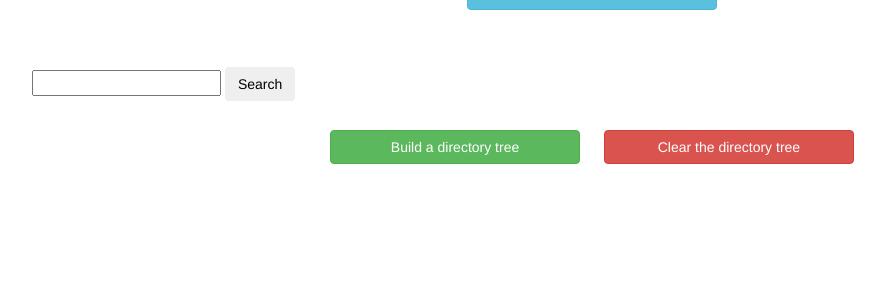
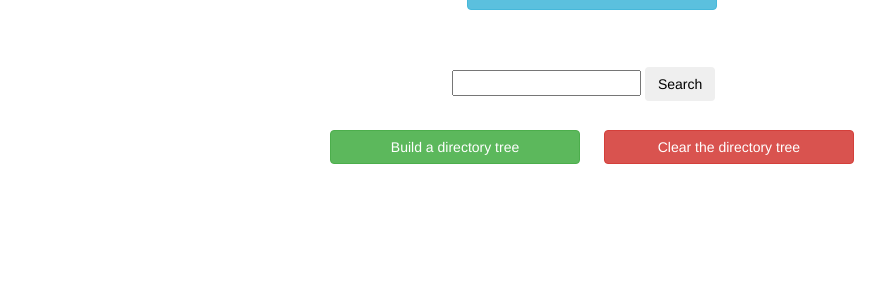
Before and after one commit to YDziashkevich/stet, a PHP site: template inc/views/directory.php in a window 1280 px wide. Shown: the part 103-400 px from the top of the page, without its empty margins (38-923 px from the left). Run offline with PHP 8.4, Linux system fonts and the light colour scheme; the template is opened without the code that fills it, so the values that code supplies are empty; some libraries are stand-ins or nearby versions.

Commit message:
directory ok

```diff
--- a/css/style.css
+++ b/css/style.css
@@ -33,3 +33,9 @@ ul.li.dir-tree{
     margin: 0;
     padding: 0;
 }
+#search-st{
+    width: 300px;
+    margin: 0 auto;
+}
+.search-span12{
+}
--- a/inc/views/directory.php
+++ b/inc/views/directory.php
@@ -5,7 +5,10 @@
 <div class="break"></div>
 
 <!-------------------------------------------------------->
+<div class="row">
+    <div class="span12 search-span12">
 
+<div id="search-st">
 <form class="form-search" method="post">
     <input type="text" class="input-medium search-query" name="textSearch">
     <input type="submit" class="btn" value="Search" name="search">
@@ -19,6 +22,9 @@ if(isset($search) && !empty($search)){
     }
 }
 ?>
+    </div>
+        </div>
+    </div>
 <!-------------------------------------------------------->
 
 <div class="break"></div>
```
Also changed, not shown: test.sql (+4 -1 lines).
